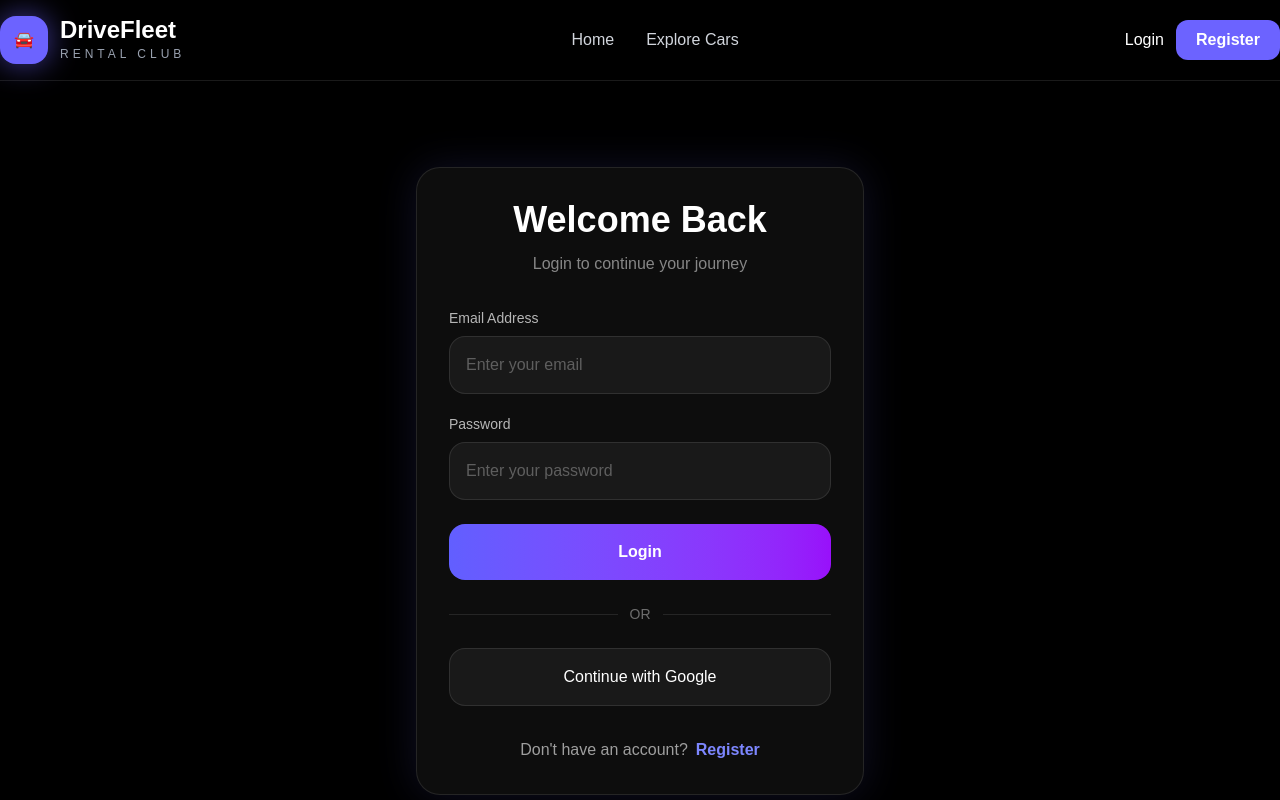
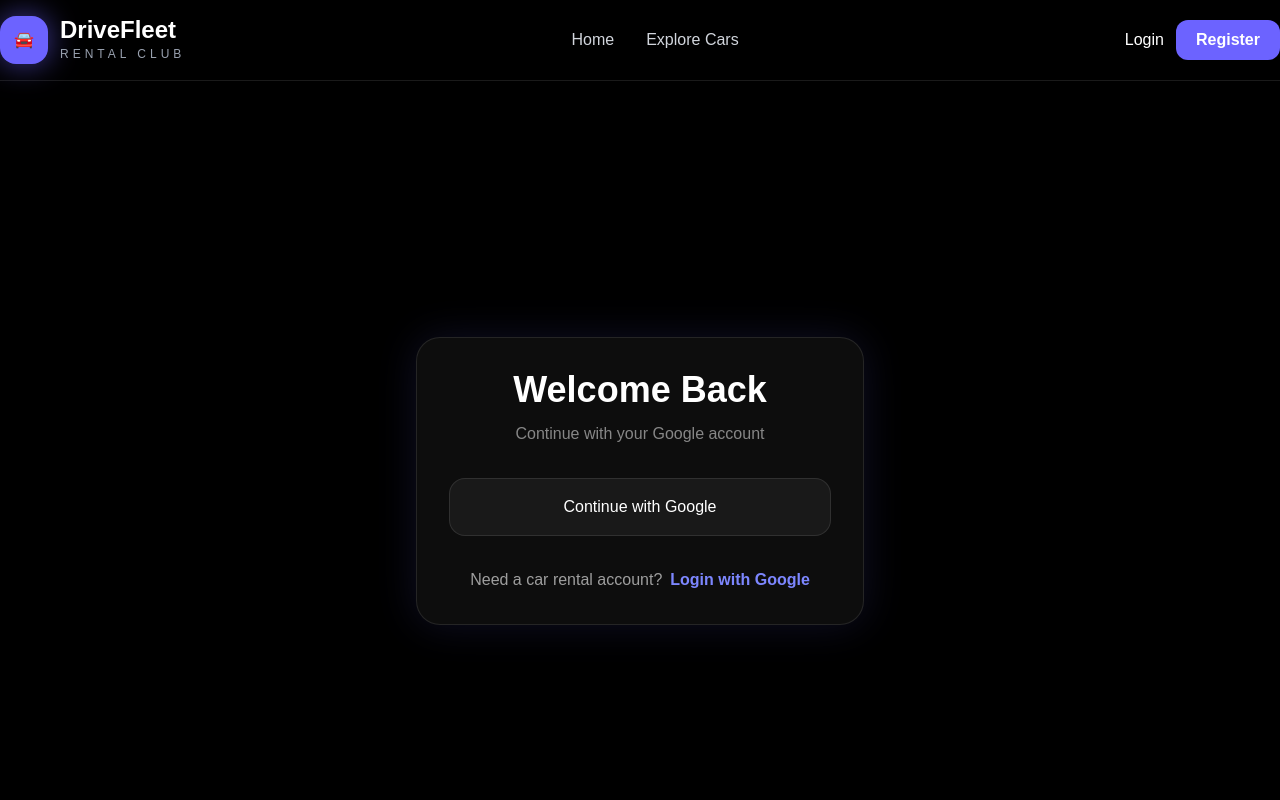
Before and after one commit to mdtonmoyhasansiam/drivefleet-client, a Next.js app: page /login in a window 1280 px wide. Shown: the top 800 px of the page. Built offline with nearby package versions, Linux system fonts and the light colour scheme; no server answers.

Commit message:
added social login page

```diff
--- a/package.json
+++ b/package.json
@@ -10,8 +10,8 @@
   },
   "dependencies": {
     "axios": "^1.16.1",
-    "firebase": "^12.13.0",
     "framer-motion": "^12.39.0",
+    "js-cookie": "^3.0.7",
     "lucide-react": "^1.16.0",
     "next": "16.2.6",
     "react": "19.2.4",
--- a/src/app/login/page.js
+++ b/src/app/login/page.js
@@ -16,79 +16,12 @@ import Navbar from "@/components/Navbar";
 
 import Footer from "@/components/Footer";
 
-import useAuth from "@/hooks/useAuth";
-
 const LoginPage = () => {
-
-  const {
-    loginUser,
-    googleLogin,
-  } = useAuth();
 
   const router = useRouter();
 
   const [loading, setLoading] =
     useState(false);
-
-
-
-  const handleLogin =
-    async e => {
-
-      e.preventDefault();
-
-      setLoading(true);
-
-      const form = e.target;
-
-      const email =
-        form.email.value;
-
-      const password =
-        form.password.value;
-
-      try {
-
-        await loginUser(
-          email,
-          password
-        );
-
-        toast.success(
-          "Login Successful"
-        );
-
-        form.reset();
-
-        router.push("/");
-
-      } catch (error) {
-
-        console.log(error);
-
-        if (
-          error.message.includes(
-            "invalid-credential"
-          )
-        ) {
-
-          toast.error(
-            "Invalid Email or Password"
-          );
-        }
-
-        else {
-
-          toast.error(
-            "Login Failed"
-          );
-        }
-
-      } finally {
-
-        setLoading(false);
-      }
-    };
 
 
 
@@ -99,13 +32,10 @@ const LoginPage = () => {
 
       try {
 
-        await googleLogin();
-
-        toast.success(
-          "Google Login Successful"
+        window.open(
+          "https://drivefleet-server-zqxb.onrender.com/auth/google",
+          "_self"
         );
-
-        router.push("/");
 
       } catch (error) {
 
@@ -114,8 +44,6 @@ const LoginPage = () => {
         toast.error(
           "Google Login Failed"
         );
-
-      } finally {
 
         setLoading(false);
       }
@@ -188,10 +116,7 @@ const LoginPage = () => {
       "
       >
 
-        <form
-          onSubmit={
-            handleLogin
-          }
+        <div
           className="
           w-full
           max-w-md
@@ -228,159 +153,8 @@ const LoginPage = () => {
               text-white/50
             "
             >
-              Login to continue your journey
+              Continue with your Google account
             </p>
-
-          </div>
-
-
-
-          {/* EMAIL */}
-          <div
-            className="
-            mb-5
-          "
-          >
-
-            <label
-              className="
-              block
-              mb-2
-              text-sm
-              text-white/70
-            "
-            >
-              Email Address
-            </label>
-
-            <input
-              type="email"
-              name="email"
-              placeholder="Enter your email"
-              className="
-              w-full
-              bg-white/5
-              border
-              border-white/10
-              text-white
-              placeholder-white/30
-              p-4
-              rounded-2xl
-              outline-none
-              focus:border-indigo-500
-              transition
-            "
-              required
-            />
-
-          </div>
-
-
-
-          {/* PASSWORD */}
-          <div
-            className="
-            mb-6
-          "
-          >
-
-            <label
-              className="
-              block
-              mb-2
-              text-sm
-              text-white/70
-            "
-            >
-              Password
-            </label>
-
-            <input
-              type="password"
-              name="password"
-              placeholder="Enter your password"
-              className="
-              w-full
-              bg-white/5
-              border
-              border-white/10
-              text-white
-              placeholder-white/30
-              p-4
-              rounded-2xl
-              outline-none
-              focus:border-indigo-500
-              transition
-            "
-              required
-            />
-
-          </div>
-
-
-
-          {/* LOGIN BUTTON */}
-          <button
-            disabled={loading}
-            className="
-            w-full
-            py-4
-            rounded-2xl
-            font-semibold
-            bg-gradient-to-r
-            from-indigo-500
-            to-purple-600
-            hover:scale-[1.02]
-            transition
-            cursor-pointer
-            disabled:opacity-50
-          "
-          >
-
-            {
-              loading
-                ? "Loading..."
-                : "Login"
-            }
-
-          </button>
-
-
-
-          {/* DIVIDER */}
-          <div
-            className="
-            flex
-            items-center
-            gap-3
-            my-6
-          "
-          >
-
-            <div
-              className="
-              flex-1
-              h-[1px]
-              bg-white/10
-            "
-            />
-
-            <p
-              className="
-              text-white/40
-              text-sm
-            "
-            >
-              OR
-            </p>
-
-            <div
-              className="
-              flex-1
-              h-[1px]
-              bg-white/10
-            "
-            />
 
           </div>
 
@@ -407,7 +181,13 @@ const LoginPage = () => {
             font-medium
           "
           >
-            Continue with Google
+
+            {
+              loading
+                ? "Redirecting..."
+                : "Continue with Google"
+            }
+
           </button>
 
 
@@ -421,24 +201,21 @@ const LoginPage = () => {
           "
           >
 
-            Don&apos;t have an account?
+            Need a car rental account?
 
-            <Link
-              href="/register"
+            <span
               className="
               ml-2
               text-indigo-400
-              hover:text-indigo-300
-              transition
               font-semibold
             "
             >
-              Register
-            </Link>
+              Login with Google
+            </span>
 
           </p>
 
-        </form>
+        </div>
 
       </div>
 
--- /dev/null
+++ b/src/app/social-login/page.js
@@ -0,0 +1,61 @@
+"use client";
+
+import { useEffect } from "react";
+
+import { useRouter, useSearchParams } from "next/navigation";
+
+import Cookies from "js-cookie";
+
+const SocialLoginPage = () => {
+
+  const router = useRouter();
+
+  const searchParams = useSearchParams();
+
+  useEffect(() => {
+
+    const token = searchParams.get("token");
+
+    if (token) {
+
+      Cookies.set("token", token, {
+        expires: 7,
+      });
+
+      router.push("/");
+    }
+
+    else {
+
+      router.push("/login");
+    }
+
+  }, [router, searchParams]);
+
+  return (
+
+    <div
+      className="
+      min-h-screen
+      bg-black
+      text-white
+      flex
+      items-center
+      justify-center
+    "
+    >
+
+      <h1
+        className="
+        text-2xl
+        font-bold
+      "
+      >
+        Logging in...
+      </h1>
+
+    </div>
+  );
+};
+
+export default SocialLoginPage;
--- a/src/hooks/useAuth.js
+++ b/src/hooks/useAuth.js
@@ -1,14 +1,86 @@
 "use client";
 
-import { useContext }
-  from "react";
+import {
+  createContext,
+  useContext,
+  useEffect,
+  useState,
+} from "react";
 
-import { AuthContext }
-  from "@/providers/AuthProvider";
+export const AuthContext =
+  createContext();
 
-const useAuth = () => {
+export const AuthProvider = ({
+  children,
+}) => {
 
-  return useContext(AuthContext);
+  const [user, setUser] =
+    useState(null);
+
+  const [loading, setLoading] =
+    useState(true);
+
+  useEffect(() => {
+
+    const token =
+      localStorage.getItem(
+        "access-token"
+      );
+
+    if (token) {
+
+      try {
+
+        const payload =
+          JSON.parse(
+            atob(
+              token.split(".")[1]
+            )
+          );
+
+        setUser(payload);
+
+      } catch (error) {
+
+        console.log(error);
+
+        localStorage.removeItem(
+          "access-token"
+        );
+      }
+    }
+
+    setLoading(false);
+
+  }, []);
+
+  const logoutUser = () => {
+
+    localStorage.removeItem(
+      "access-token"
+    );
+
+    setUser(null);
+  };
+
+  return (
+
+    <AuthContext.Provider
+      value={{
+        user,
+        setUser,
+        loading,
+        logoutUser,
+      }}
+    >
+
+      {children}
+
+    </AuthContext.Provider>
+  );
 };
 
+const useAuth = () =>
+  useContext(AuthContext);
+
 export default useAuth;
--- a/src/lib/axiosSecure.js
+++ b/src/lib/axiosSecure.js
@@ -3,8 +3,30 @@ import axios from "axios";
 const axiosSecure = axios.create({
   baseURL:
     "https://drivefleet-server-zqxb.onrender.com",
-
-  withCredentials: true,
 });
 
+axiosSecure.interceptors.request.use(
+  config => {
+
+    const token =
+      localStorage.getItem(
+        "access-token"
+      );
+
+    if (token) {
+
+      config.headers.authorization =
+        `Bearer ${token}`;
+    }
+
+    return config;
+  },
+
+  error => {
+    return Promise.reject(
+      error
+    );
+  }
+);
+
 export default axiosSecure;
--- a/src/lib/firebase.config.js
+++ /dev/null
@@ -1,34 +0,0 @@
-import { initializeApp } from "firebase/app";
-
-import { getAuth } from "firebase/auth";
-
-const firebaseConfig = {
-
-  apiKey:
-    process.env.NEXT_PUBLIC_apiKey,
-
-  authDomain:
-    process.env.NEXT_PUBLIC_authDomain,
-
-  projectId:
-    process.env.NEXT_PUBLIC_projectId,
-
-  storageBucket:
-    process.env.NEXT_PUBLIC_storageBucket,
-
-  messagingSenderId:
-    process.env.NEXT_PUBLIC_messagingSenderId,
-
-  appId:
-    process.env.NEXT_PUBLIC_appId,
-};
-
-const app =
-  initializeApp(
-    firebaseConfig
-  );
-
-const auth =
-  getAuth(app);
-
-export default auth;
--- a/src/providers/AuthProvider.jsx
+++ b/src/providers/AuthProvider.jsx
@@ -1,180 +1,17 @@
 "use client";
 
 import {
-  createContext,
-  useEffect,
-  useState,
-} from "react";
-
-import {
-  GoogleAuthProvider,
-  onAuthStateChanged,
-  signInWithEmailAndPassword,
-  signInWithPopup,
-  createUserWithEmailAndPassword,
-  signOut,
-  updateProfile,
-} from "firebase/auth";
-
-import auth from "@/lib/firebase.config";
-
-export const AuthContext =
-  createContext(null);
-
-const googleProvider =
-  new GoogleAuthProvider();
+  AuthProvider as Provider,
+} from "@/hooks/useAuth";
 
 const AuthProvider = ({
   children,
 }) => {
 
-  const [user, setUser] =
-    useState(null);
-
-  const [loading, setLoading] =
-    useState(true);
-
-
-
-  // REGISTER
-
-  const createUser = (
-    email,
-    password
-  ) => {
-
-    setLoading(true);
-
-    return createUserWithEmailAndPassword(
-      auth,
-      email,
-      password
-    );
-  };
-
-
-
-  // LOGIN
-
-  const loginUser = (
-    email,
-    password
-  ) => {
-
-    setLoading(true);
-
-    return signInWithEmailAndPassword(
-      auth,
-      email,
-      password
-    );
-  };
-
-
-
-  // GOOGLE LOGIN
-
-  const googleLogin =
-    () => {
-
-      setLoading(true);
-
-      return signInWithPopup(
-        auth,
-        googleProvider
-      );
-    };
-
-
-
-  // UPDATE PROFILE
-
-  const updateUserProfile = (
-    name,
-    photo
-  ) => {
-
-    return updateProfile(
-      auth.currentUser,
-      {
-        displayName:
-          name,
-
-        photoURL:
-          photo,
-      }
-    );
-  };
-
-
-
-  // LOGOUT
-
-  const logoutUser =
-    async () => {
-
-      setLoading(true);
-
-      await signOut(auth);
-
-      setUser(null);
-
-      setLoading(false);
-    };
-
-
-
-  // OBSERVER
-
-  useEffect(() => {
-
-    const unsubscribe =
-      onAuthStateChanged(
-        auth,
-        currentUser => {
-
-          setUser(
-            currentUser
-          );
-
-          setLoading(false);
-        }
-      );
-
-    return () =>
-      unsubscribe();
-
-  }, []);
-
-
-
-
-  const authInfo = {
-
-    user,
-    loading,
-
-    createUser,
-
-    loginUser,
-
-    googleLogin,
-
-    logoutUser,
-
-    updateUserProfile,
-  };
-
-
-
   return (
-
-    <AuthContext.Provider
-      value={authInfo}
-    >
+    <Provider>
       {children}
-    </AuthContext.Provider>
-
+    </Provider>
   );
 };
 
--- a/src/services/firebase.config.js
+++ /dev/null
@@ -1,31 +0,0 @@
-import { initializeApp } from "firebase/app";
-
-import { getAuth } from "firebase/auth";
-
-const firebaseConfig = {
-  apiKey: process.env.NEXT_PUBLIC_apiKey,
-
-  authDomain:
-    process.env.NEXT_PUBLIC_authDomain,
-
-  projectId:
-    process.env.NEXT_PUBLIC_projectId,
-
-  storageBucket:
-    process.env.NEXT_PUBLIC_storageBucket,
-
-  messagingSenderId:
-    process.env.NEXT_PUBLIC_messagingSenderId,
-
-  appId:
-    process.env.NEXT_PUBLIC_appId,
-
-  measurementId:
-    process.env.NEXT_PUBLIC_measurementId,
-};
-
-const app = initializeApp(firebaseConfig);
-
-const auth = getAuth(app);
-
-export default auth;
```
Also changed, not shown: src/app/layout.js (+4 -18 lines), src/app/page.js (+8 -13 lines), src/routes/PrivateRoute.jsx (+9 -29 lines), 1 other file (tests, documents, lock files or other folders).
